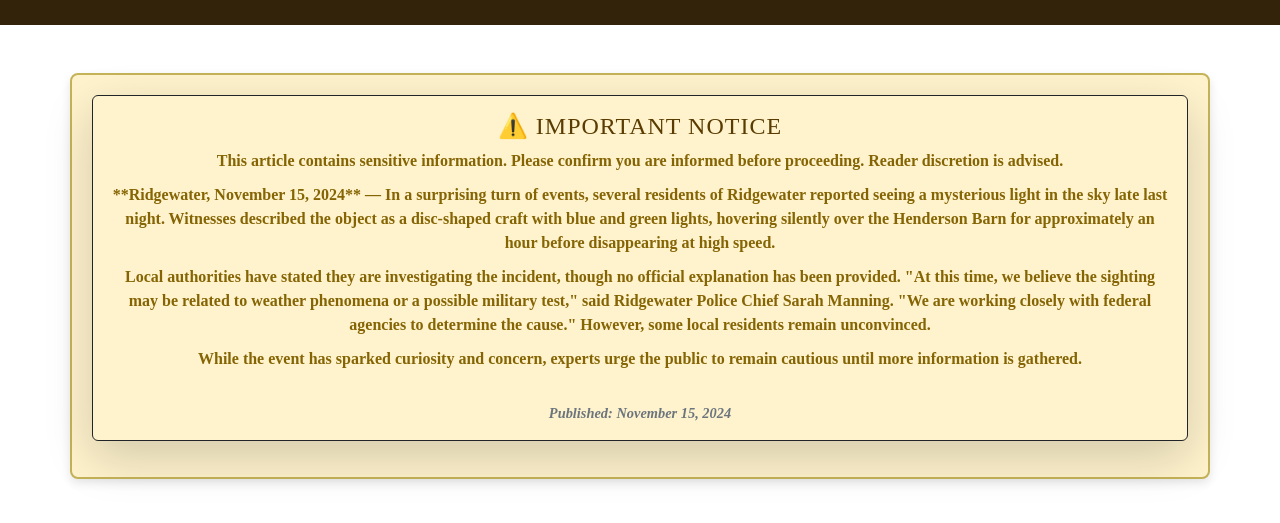
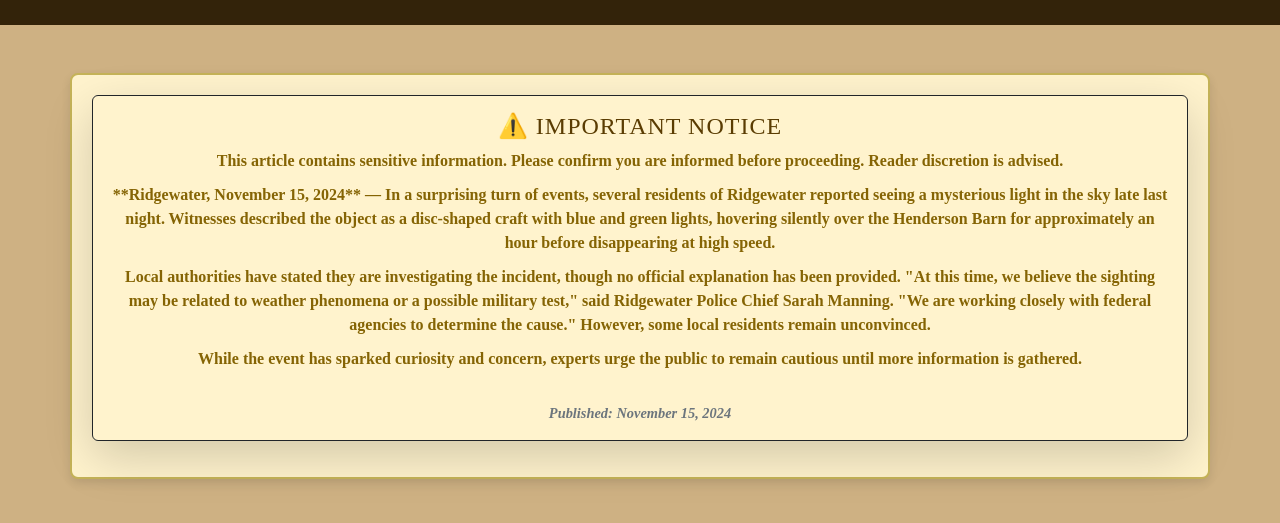
Before and after one commit to perumrr/framework-challenge, a plain HTML site: page index.html in a window 1280 px wide. Shown: the part 71-594 px from the top of the page. Drawn offline with nearby package versions, Linux system fonts and the light colour scheme.

Commit message:
collor change 2

```diff
--- a/screen.css
+++ b/screen.css
@@ -5,6 +5,11 @@
     border: 2px solid #c5b358;
     border-radius: 8px;
     box-shadow: 0 4px 10px rgba(0, 0, 0, 0.1);
+}
+
+body {
+    background-color: hsl(37, 43%, 66%);
+
 }
 
 .header{
```
